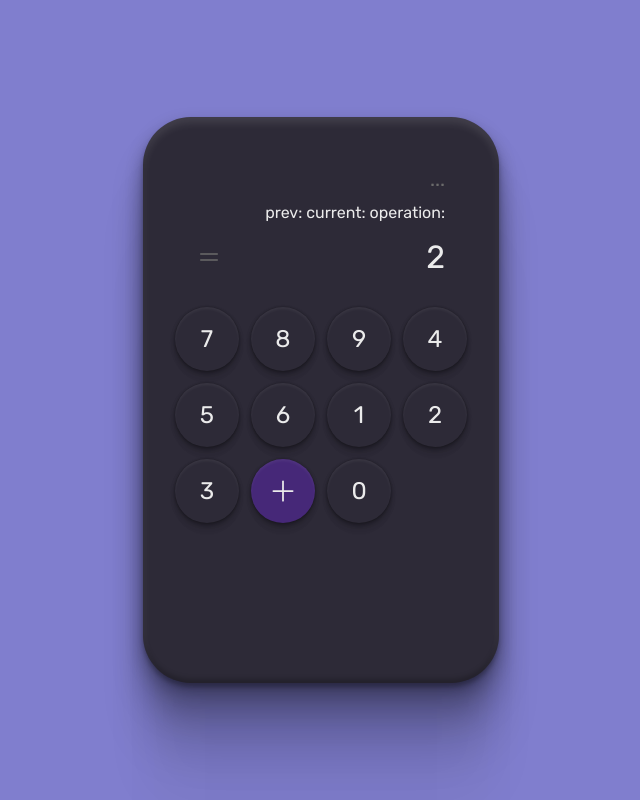
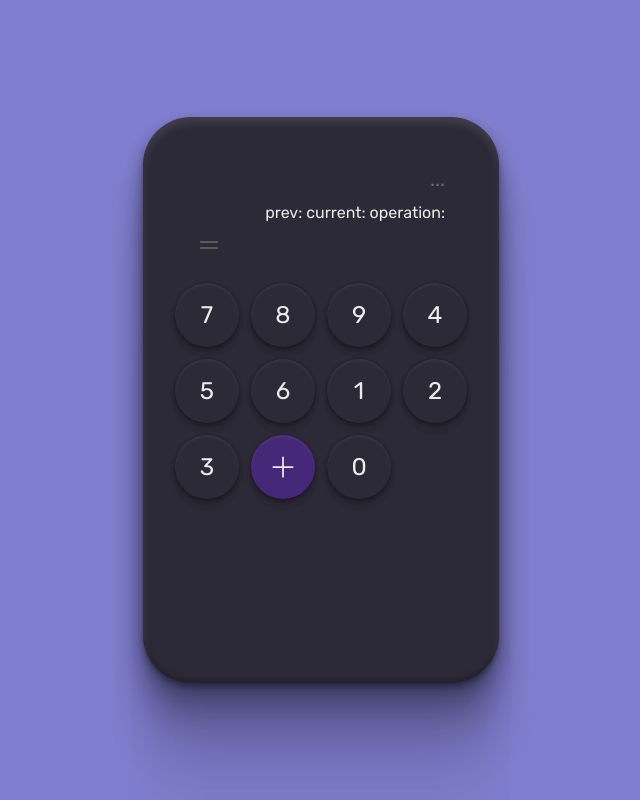
Before and after one commit to eduardamirelly/calculator-boracodar, a React (Vite) app: page / in a window 1280 px wide. Shown: the whole page, without its empty margins (319-959 px from the left). Built offline with nearby package versions, Linux system fonts and the light colour scheme.

Commit message:
:art: add result to CalculatorDisplay

```diff
--- a/src/components/CalculatorDisplay.tsx
+++ b/src/components/CalculatorDisplay.tsx
@@ -2,7 +2,7 @@ import { Equals } from "phosphor-react";
 import { useCalculator } from "../hooks/useCalculator";
 
 export function CalculatorDisplay() {
-  const { operationsView, prevValue, currentValue, operation } = useCalculator();
+  const { operationsView, prevValue, currentValue, operation, result } = useCalculator();
 
   return (
     <div className="head-calculator">
@@ -16,7 +16,7 @@ export function CalculatorDisplay() {
           <span>
             <Equals size={24} color="#6B6B6B" />
           </span>
-          <span className="text-[2rem]">2</span>
+          <span className="text-[2rem]">{result}</span>
         </div>
       </div>
   )
```
